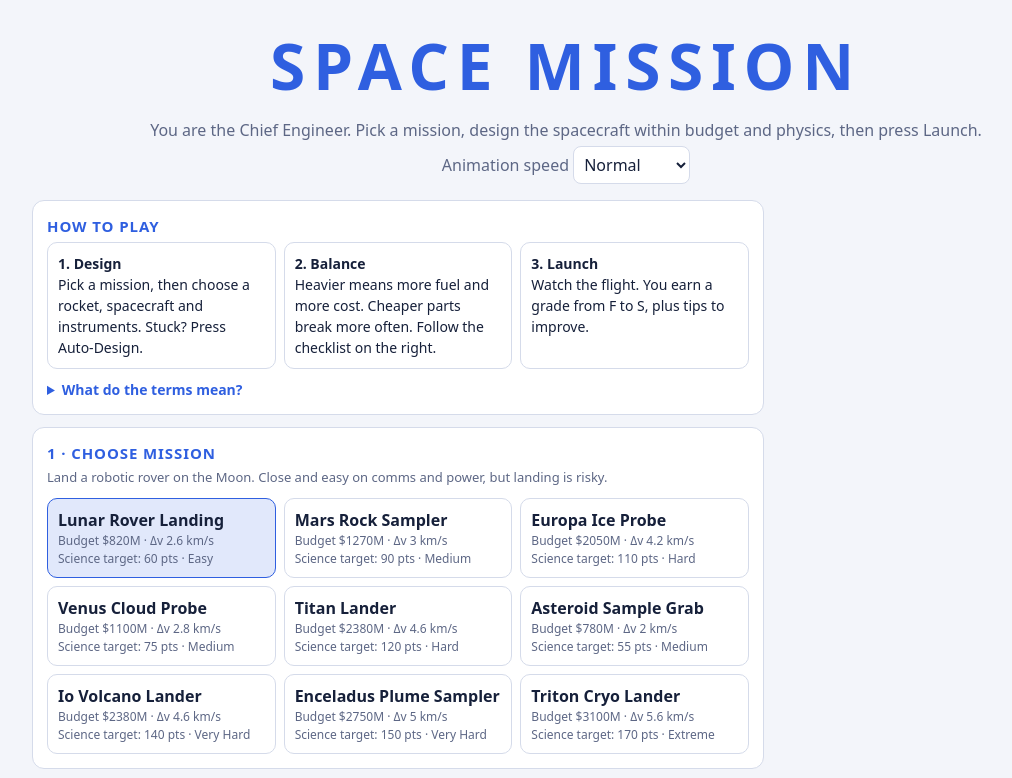
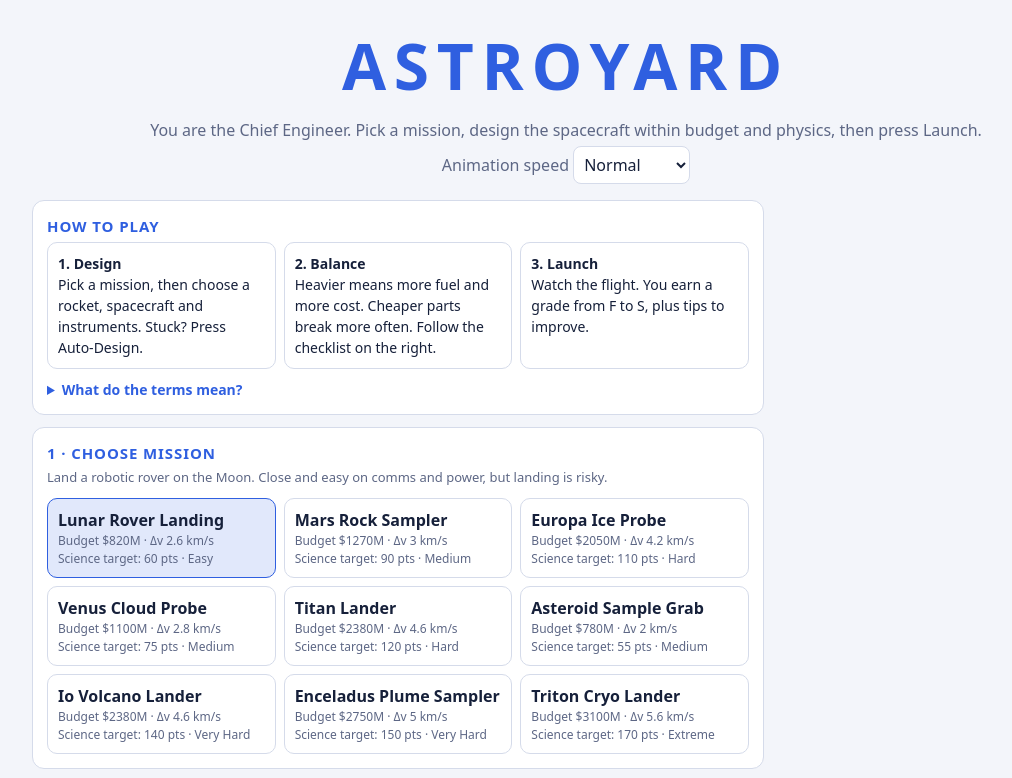
Before and after one commit to ramazanynl09/orion, a plain HTML site: page index.html in a window 1280 px wide. Shown: the top 778 px of the page, without its empty margins (74-1086 px from the left). Drawn offline with Linux system fonts and the light colour scheme.

Commit message:
Change header title from 'SPACE MISSION' to 'ASTROYARD'

```diff
--- a/index.html
+++ b/index.html
@@ -50,7 +50,7 @@ footer{max-width:1100px;margin:0 auto;padding:8px 16px 36px;text-align:center}fo
 @media(max-width:480px){h1{font-size:clamp(24px,8vw,34px);letter-spacing:.06em}header{padding:14px 10px 4px}.opts{grid-template-columns:repeat(2,minmax(0,1fr))}.o{padding:8px}.o small{font-size:11px}}
 .tips{text-align:left;margin-top:12px;font-size:14px}.tips p{margin:5px 0}
 </style></head><body>
-<header><h1>SPACE MISSION</h1>
+<header><h1>ASTROYARD</h1>
 <p class="sub">You are the Chief Engineer. Pick a mission, design the spacecraft within budget and physics, then press Launch.</p><p class="sub"><label>Animation speed <select id="spd"><option value="1">Normal</option><option value="2">Fast</option><option value="6">Skip ahead</option></select></label></p></header>
 <main><div id="left"></div>
 <div class="panel" id="side"><section id="pan"><h2 id="ph">Mission Status</h2><div id="stats"></div><div id="warns"></div>
```
